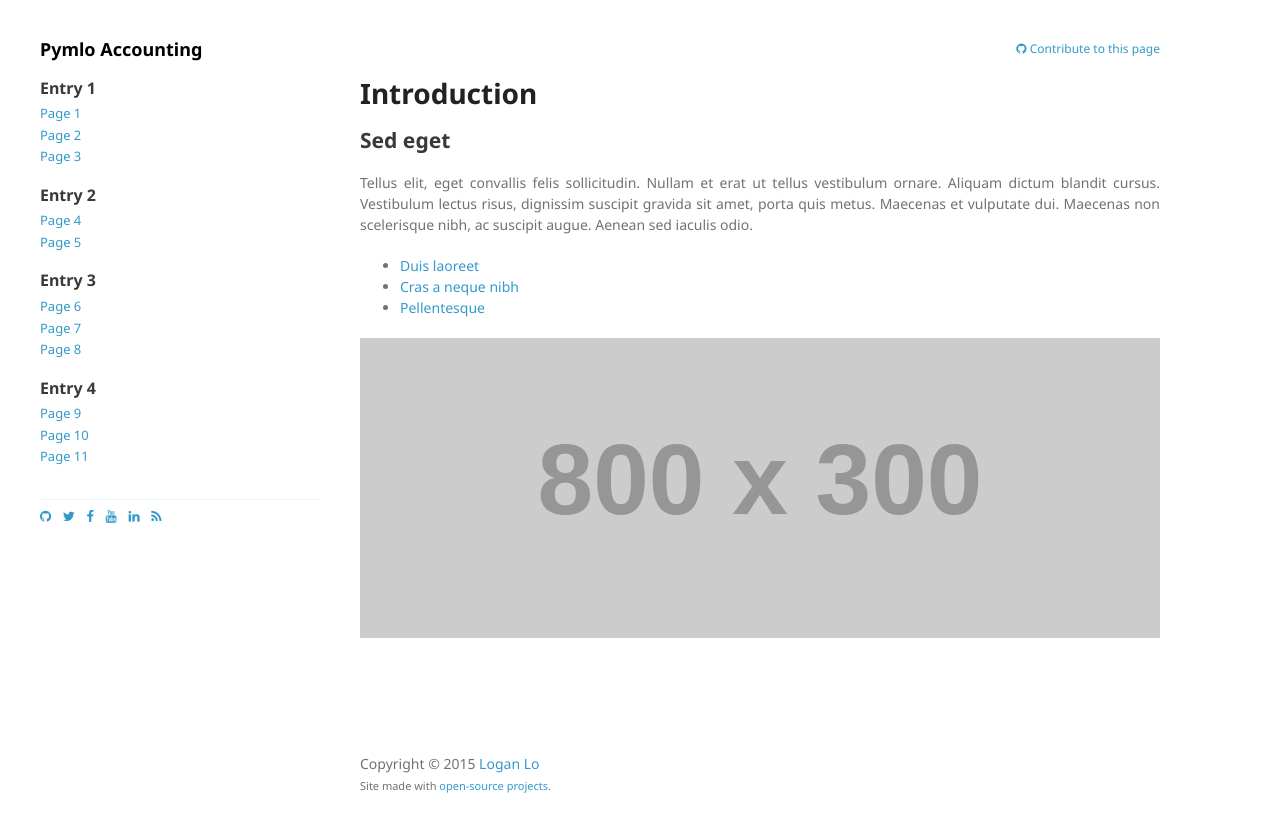
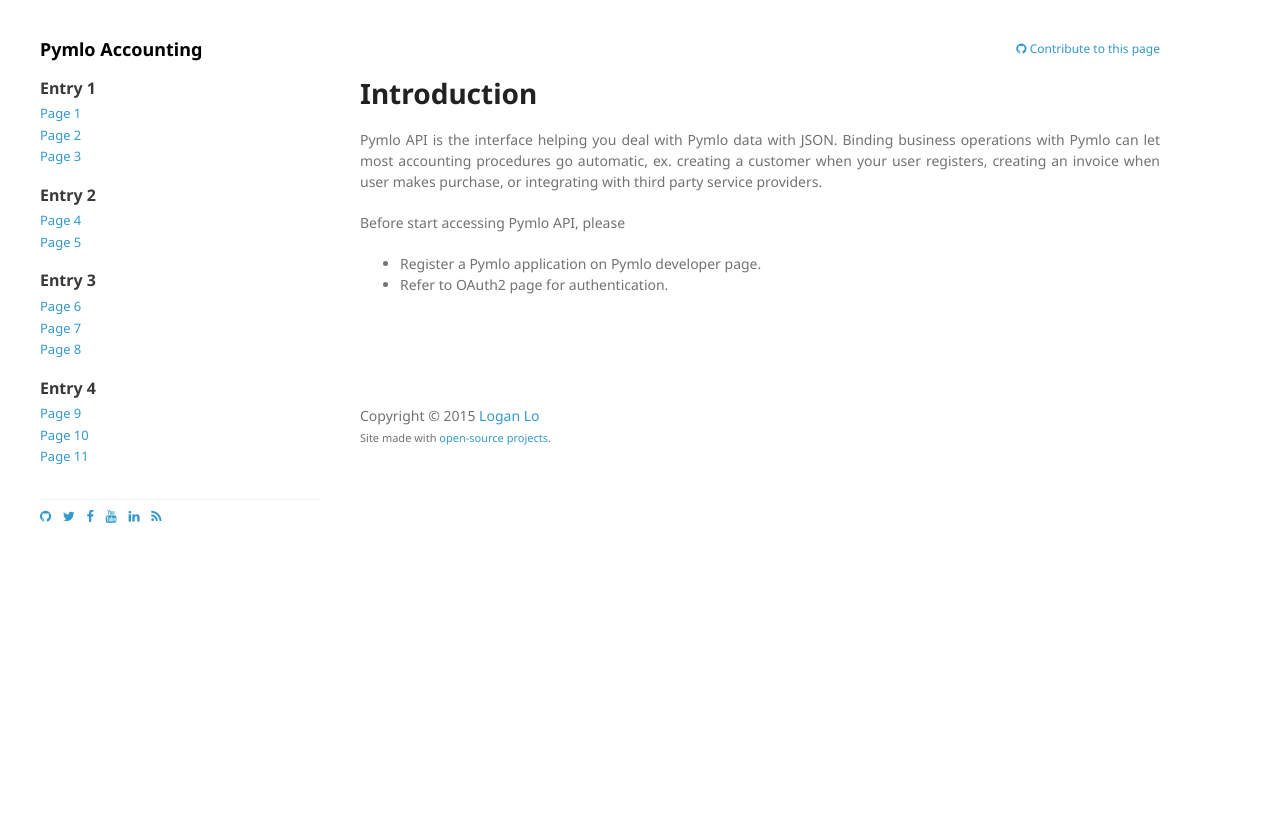
Before and after one commit to pymloaccounting/pymloaccounting.github.io, a Jekyll site: the page built from index.md, in a window 1280 px wide. Shown: the top 832 px of the page. Built offline with Jekyll 4.4.1, drawn with Linux system fonts in a browser that asks for light colours; nearby versions of some CDN libraries.

Commit message:
Build front page prototype.

```diff
--- a/index.md
+++ b/index.md
@@ -7,12 +7,9 @@ title: index
 <h1>Introduction</h1>
 </header>
 
-## Sed eget
+Pymlo API is the interface helping you deal with Pymlo data with JSON. Binding business operations with Pymlo can let most
+accounting procedures go automatic, ex. creating a customer when your user registers, creating an invoice when user makes purchase, or integrating with third party service providers.
 
-Tellus elit, eget convallis felis sollicitudin. Nullam et erat ut tellus vestibulum ornare. Aliquam dictum blandit cursus. Vestibulum lectus risus, dignissim suscipit gravida sit amet, porta quis metus. Maecenas et vulputate dui. Maecenas non scelerisque nibh, ac suscipit augue. Aenean sed iaculis odio.
-
-- [Duis laoreet](page-1.html)
-- [Cras a neque nibh](page-1.html)
-- [Pellentesque](page-1.html)
-
-<img src="http://placehold.it/800x300">
+Before start accessing Pymlo API, please
+- Register a Pymlo application on Pymlo developer page.
+- Refer to OAuth2 page for authentication.
```
